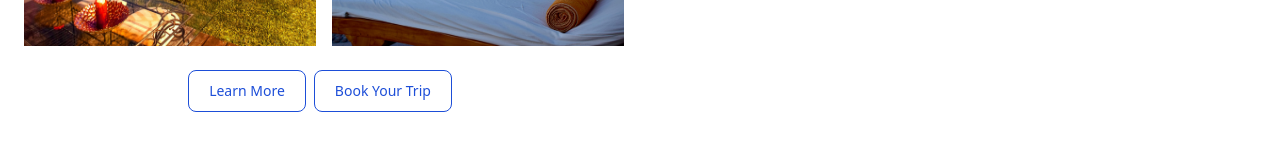
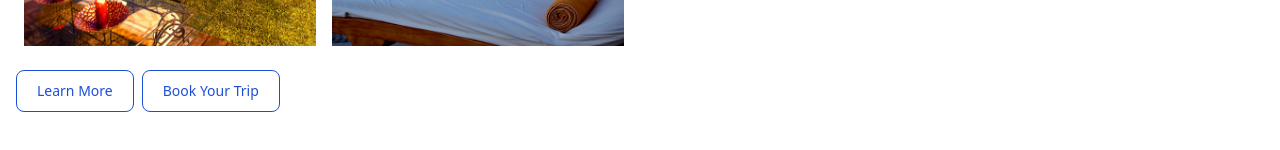
Before and after one commit to sashajhost/react_tailwind_app, a React (Create React App) app: page / in a window 1280 px wide. Shown: the part 1574-1724 px from the top of the page. Built offline with nearby package versions, Linux system fonts and the light colour scheme.

Commit message:
make resposnsive , make all items center in mobiles

```diff
--- a/src/Components/Plan.js
+++ b/src/Components/Plan.js
@@ -27,7 +27,7 @@ const Plan = () => {
                  outside the hotel for exploring the area. Enjoy our outdoor pool, karaoke bar, and on-site restaurants.</p>
         </div>
 
-        <div className='flex items-center justify-center'>
+        <div className='flex items-center justify-center md:flex md:justify-normal'>
             <button class="text-blue-700 hover:text-white border border-blue-700 hover:bg-blue-800 focus:ring-4 focus:outline-none focus:ring-blue-300 font-medium rounded-lg text-sm px-5 py-2.5 text-center me-2 mb-2 dark:border-blue-500 dark:text-blue-500 dark:hover:text-white dark:hover:bg-blue-500 dark:focus:ring-blue-800">Learn More</button>
             <button class="text-blue-700 hover:text-white border border-blue-700 hover:bg-blue-800 focus:ring-4 focus:outline-none focus:ring-blue-300 font-medium rounded-lg text-sm px-5 py-2.5 text-center me-2 mb-2 dark:border-blue-500 dark:text-blue-500 dark:hover:text-white dark:hover:bg-blue-500 dark:focus:ring-blue-800">Book Your Trip</button>
         </div>
```
